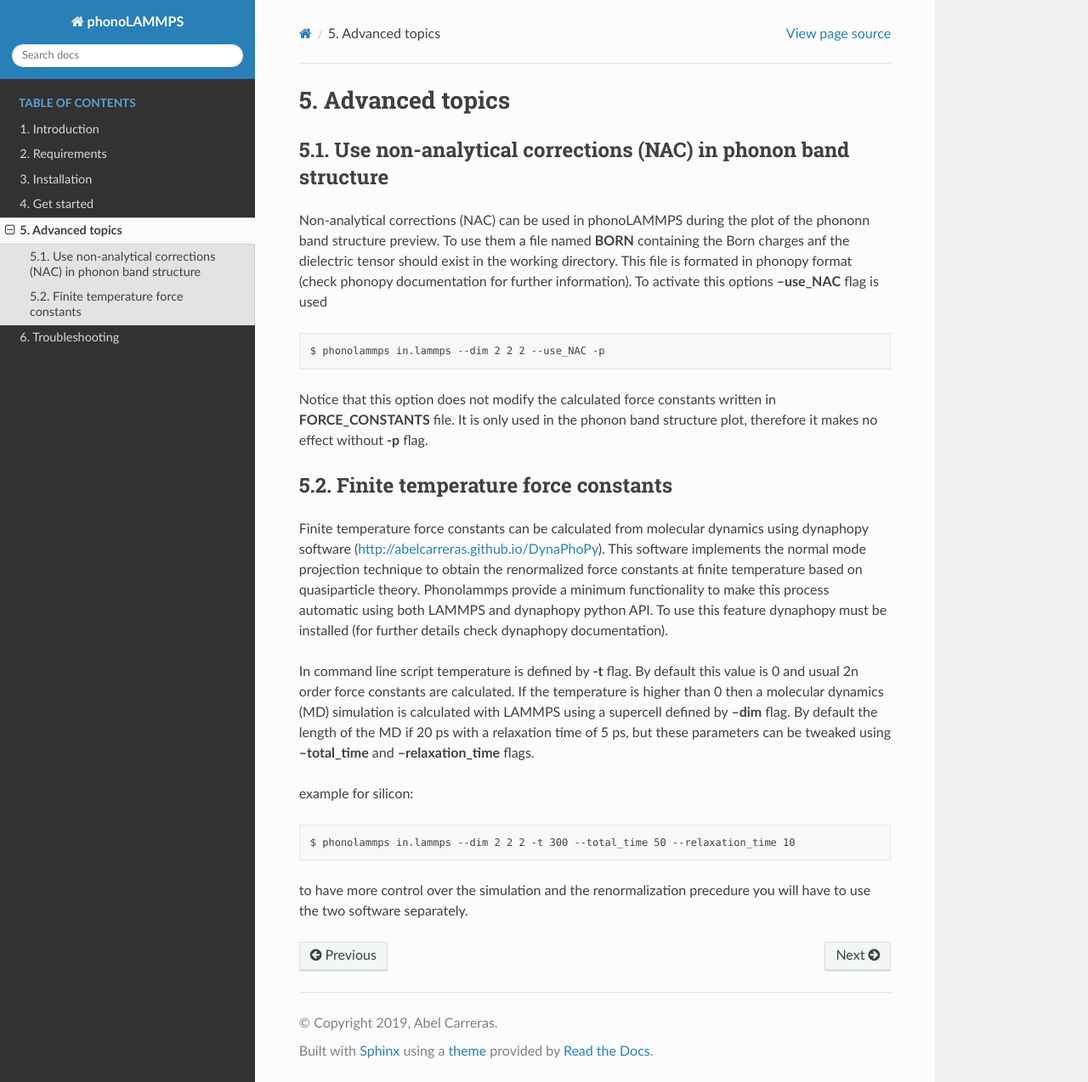
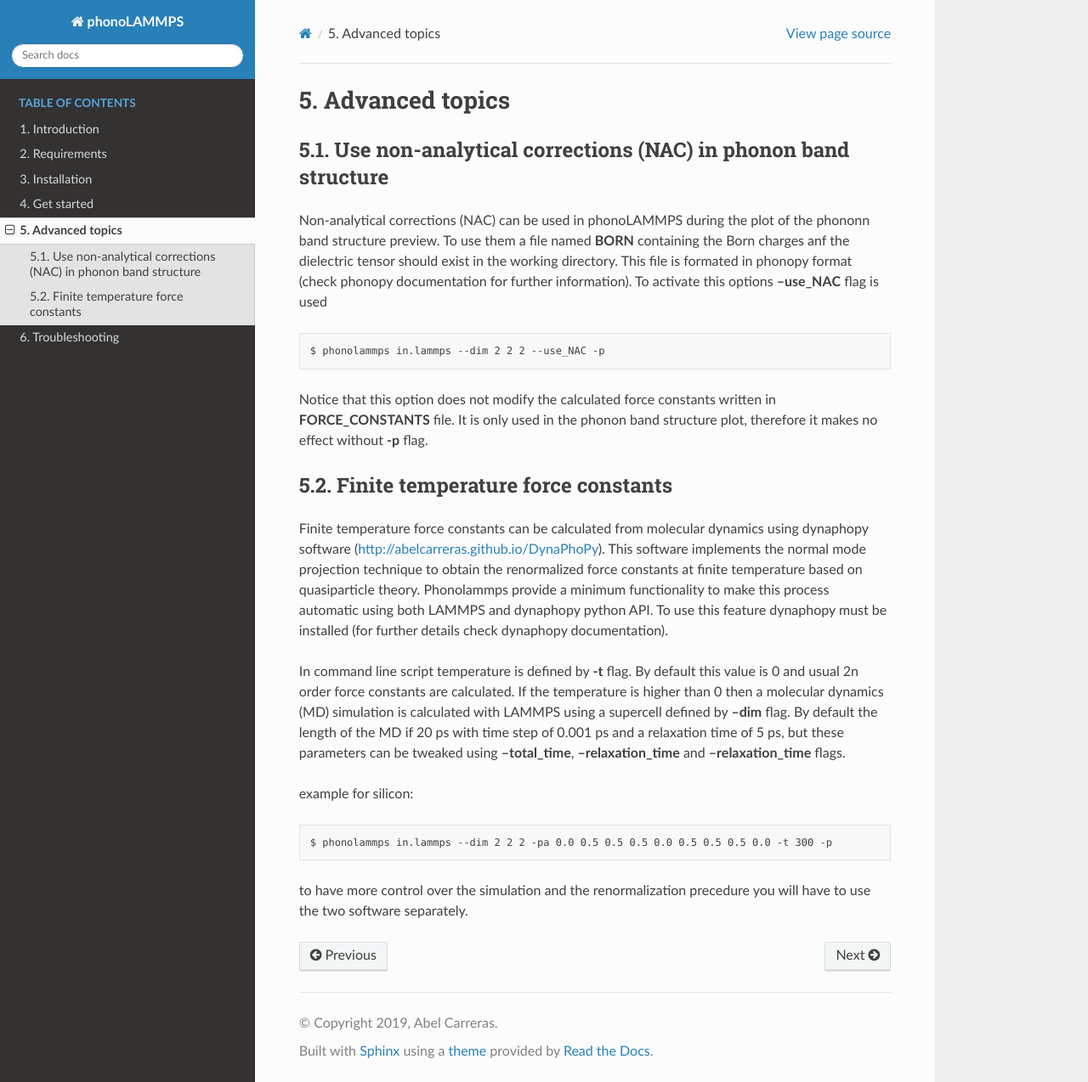
Before and after one commit to abelcarreras/phonolammps, a Sphinx documentation site: the page built from docs/advanced.rst, in a window 1280 px wide and 1274 px high. Shown: the whole window at 85% size. Built offline with Sphinx 7.4.7 and the Read the Docs theme 2.0.0, drawn with Linux system fonts in a browser that asks for light colours.

Commit message:
Updated documentation Fixed finite temperature fc calculation interface

```diff
--- a/docs/advanced.rst
+++ b/docs/advanced.rst
@@ -30,12 +30,12 @@ To use this feature dynaphopy must be installed (for further details check dynap
 In command line script temperature is defined by **-t** flag. By default this value is 0 and usual
 2n order force constants are calculated. If the temperature is higher than 0 then a molecular
 dynamics (MD) simulation is calculated with LAMMPS using a supercell defined by **--dim** flag.
-By default the length of the MD if 20 ps with a relaxation time of 5 ps, but these parameters can
-be tweaked using **--total_time** and **--relaxation_time** flags.
+By default the length of the MD if 20 ps with time step of 0.001 ps and a relaxation time of 5 ps,
+but these parameters can be tweaked using **--total_time**, **--relaxation_time** and **--relaxation_time** flags.
 
 example for silicon::
 
-    $ phonolammps in.lammps --dim 2 2 2 -t 300 --total_time 50 --relaxation_time 10
+    $ phonolammps in.lammps --dim 2 2 2 -pa 0.0 0.5 0.5 0.5 0.0 0.5 0.5 0.5 0.0 -t 300 -p
 
 
 to have more control over the simulation and the renormalization precedure you will have to use
```
Also changed, not shown: 3 other files.
